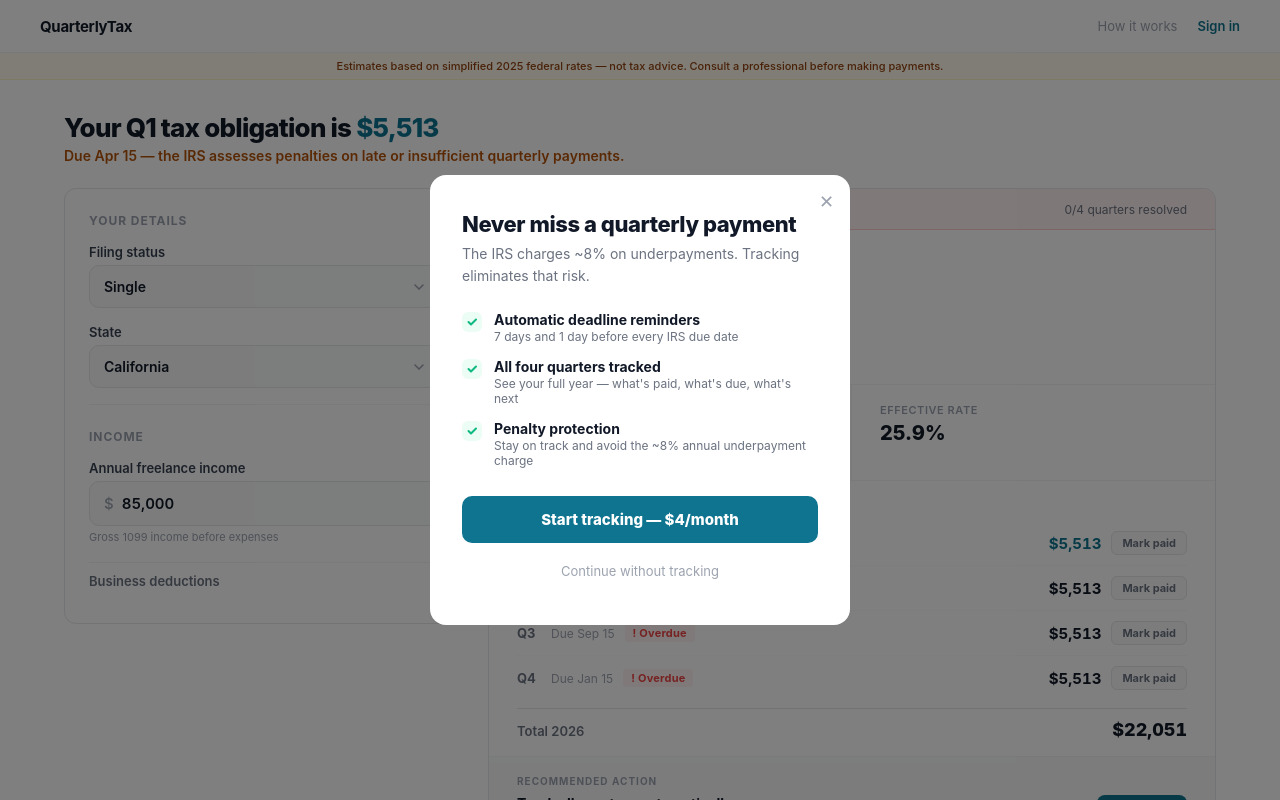
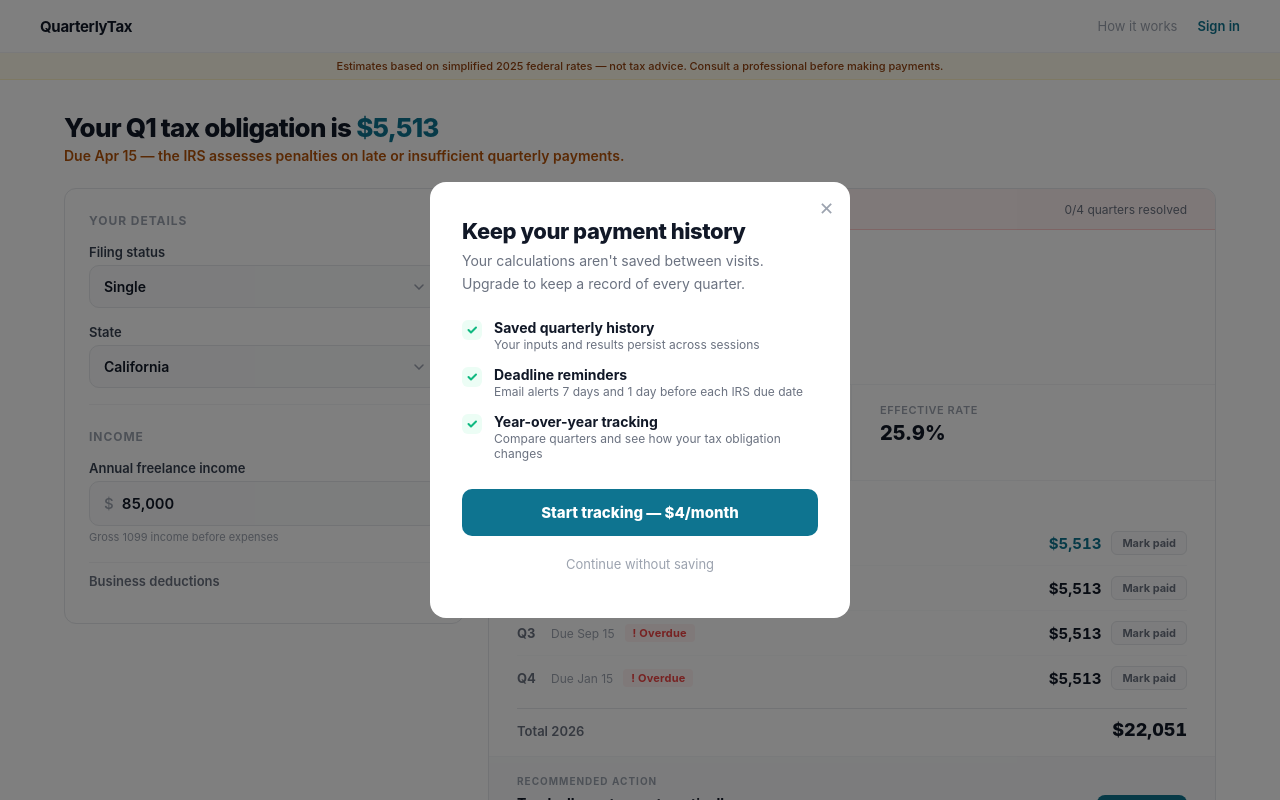
Before and after one commit to Tnellyy/Quarterlytax, a React (Vite) app: page / in a window 1280 px wide. Both pictures are taken after a click on the button "Sign in". Shown: the top 800 px of the page. Built offline with nearby package versions, Linux system fonts and the light colour scheme.

Commit message:
Update UpgradeModal.jsx

```diff
--- a/src/components/UpgradeModal.jsx
+++ b/src/components/UpgradeModal.jsx
@@ -16,18 +16,19 @@ export default function UpgradeModal({ open, onClose }) {
           background: "none", border: "none", fontSize: 18, color: "#9ca3af", cursor: "pointer",
         }}>✕</button>
 
+        {/* FIX #5: CTA COPY ALIGNED TO REAL PAID VALUE */}
         <div style={{ fontSize: 22, fontWeight: 800, color: "#111827", letterSpacing: "-.02em", marginBottom: 6 }}>
-          Never miss a quarterly payment
+          Keep your payment history
         </div>
         <div style={{ fontSize: 14, color: "#6b7280", marginBottom: 24, lineHeight: 1.6 }}>
-          The IRS charges ~8% on underpayments. Tracking eliminates that risk.
+          Your calculations aren't saved between visits. Upgrade to keep a record of every quarter.
         </div>
 
         <div style={{ display: "flex", flexDirection: "column", gap: 14, marginBottom: 28 }}>
           {[
-            { t: "Automatic deadline reminders", s: "7 days and 1 day before every IRS due date" },
-            { t: "All four quarters tracked", s: "See your full year — what's paid, what's due, what's next" },
-            { t: "Penalty protection", s: "Stay on track and avoid the ~8% annual underpayment charge" },
+            { t: "Saved quarterly history", s: "Your inputs and results persist across sessions" },
+            { t: "Deadline reminders", s: "Email alerts 7 days and 1 day before each IRS due date" },
+            { t: "Year-over-year tracking", s: "Compare quarters and see how your tax obligation changes" },
           ].map((b, i) => (
             <div key={i} style={{ display: "flex", gap: 12, alignItems: "flex-start" }}>
               <div style={{
@@ -58,7 +59,7 @@ export default function UpgradeModal({ open, onClose }) {
           width: "100%", padding: "10px", background: "none", border: "none",
           fontSize: 13, color: "#9ca3af", cursor: "pointer", fontFamily: "inherit",
         }}>
-          Continue without tracking
+          Continue without saving
         </button>
       </div>
     </div>
```
